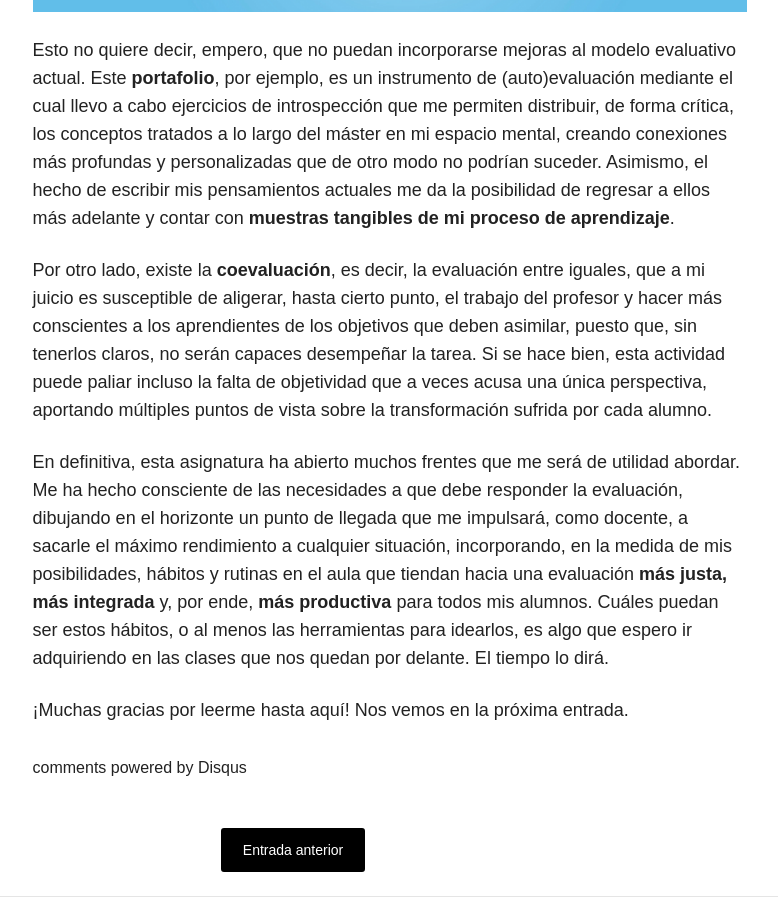
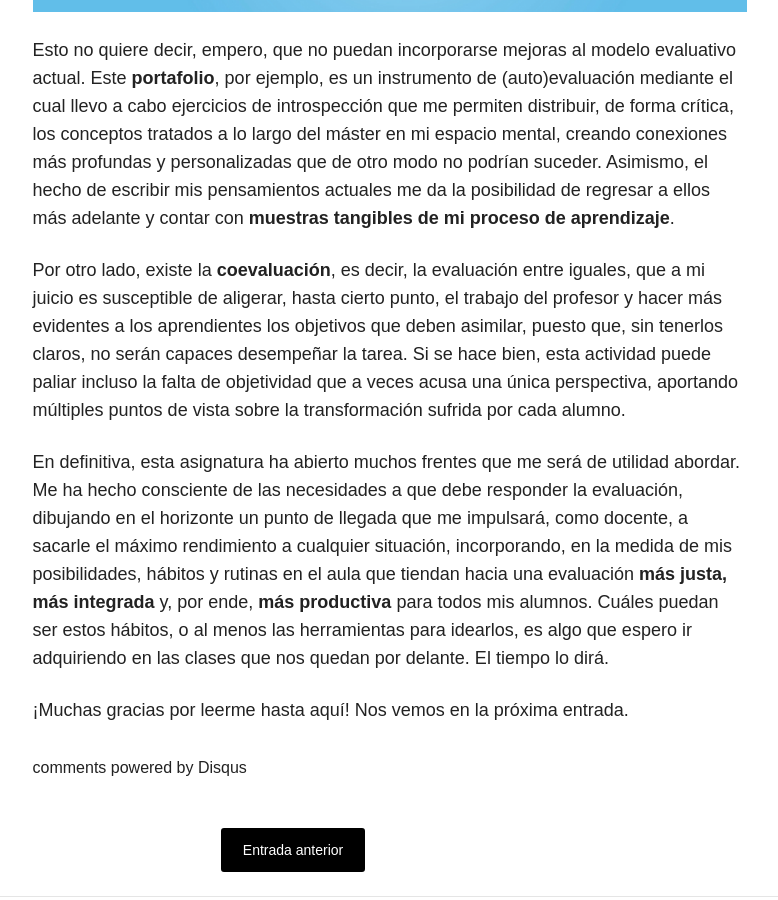
Before and after one commit to immalopez/immalopez.github.io, a Jekyll site: the page built from _posts/blog/2018-01-28-evaluacion-antes-y-despues.md, in a window 1280 px wide and 900 px high, scrolled down 4737 px. Shown: the whole window, without its empty margins (347-1125 px from the left). Built offline with Jekyll 4.4.1, drawn with Linux system fonts in a browser that asks for light colours; nearby versions of some CDN libraries; comment, search, counter and statistics services are not loaded.

Commit message:
Update 2018-01-28-evaluacion-antes-y-despues.md

```diff
--- a/_posts/blog/2018-01-28-evaluacion-antes-y-despues.md
+++ b/_posts/blog/2018-01-28-evaluacion-antes-y-despues.md
@@ -90,7 +90,7 @@ No obstante, este método precisa **tiempo** y **apoyo institucional**. Si el co
 
 Esto no quiere decir, empero, que no puedan incorporarse mejoras al modelo evaluativo actual. Este **portafolio**, por ejemplo, es un instrumento de (auto)evaluación mediante el cual llevo a cabo ejercicios de introspección que me permiten distribuir, de forma crítica, los conceptos tratados a lo largo del máster en mi espacio mental, creando conexiones más profundas y personalizadas que de otro modo no podrían suceder. Asimismo, el hecho de escribir mis pensamientos actuales me da la posibilidad de regresar a ellos más adelante y contar con **muestras tangibles de mi proceso de aprendizaje**.
 
-Por otro lado, existe la **coevaluación**, es decir, la evaluación entre iguales, que a mi juicio es susceptible de aligerar, hasta cierto punto, el trabajo del profesor y hacer más conscientes a los aprendientes de los objetivos que deben asimilar, puesto que, sin tenerlos claros, no serán capaces desempeñar la tarea. Si se hace bien, esta actividad puede paliar incluso la falta de objetividad que a veces acusa una única perspectiva, aportando múltiples puntos de vista sobre la transformación sufrida por cada alumno.
+Por otro lado, existe la **coevaluación**, es decir, la evaluación entre iguales, que a mi juicio es susceptible de aligerar, hasta cierto punto, el trabajo del profesor y hacer más evidentes a los aprendientes los objetivos que deben asimilar, puesto que, sin tenerlos claros, no serán capaces desempeñar la tarea. Si se hace bien, esta actividad puede paliar incluso la falta de objetividad que a veces acusa una única perspectiva, aportando múltiples puntos de vista sobre la transformación sufrida por cada alumno.
 
 En definitiva, esta asignatura ha abierto muchos frentes que me será de utilidad abordar. Me ha hecho consciente de las necesidades a que debe responder la evaluación, dibujando en el horizonte un punto de llegada que me impulsará, como docente, a sacarle el máximo rendimiento a cualquier situación, incorporando, en la medida de mis posibilidades, hábitos y rutinas en el aula que tiendan hacia una evaluación **más justa, más integrada** y, por ende, **más productiva** para todos mis alumnos. Cuáles puedan ser estos hábitos, o al menos las herramientas para idearlos, es algo que espero ir adquiriendo en las clases que nos quedan por delante. El tiempo lo dirá.
 
```
